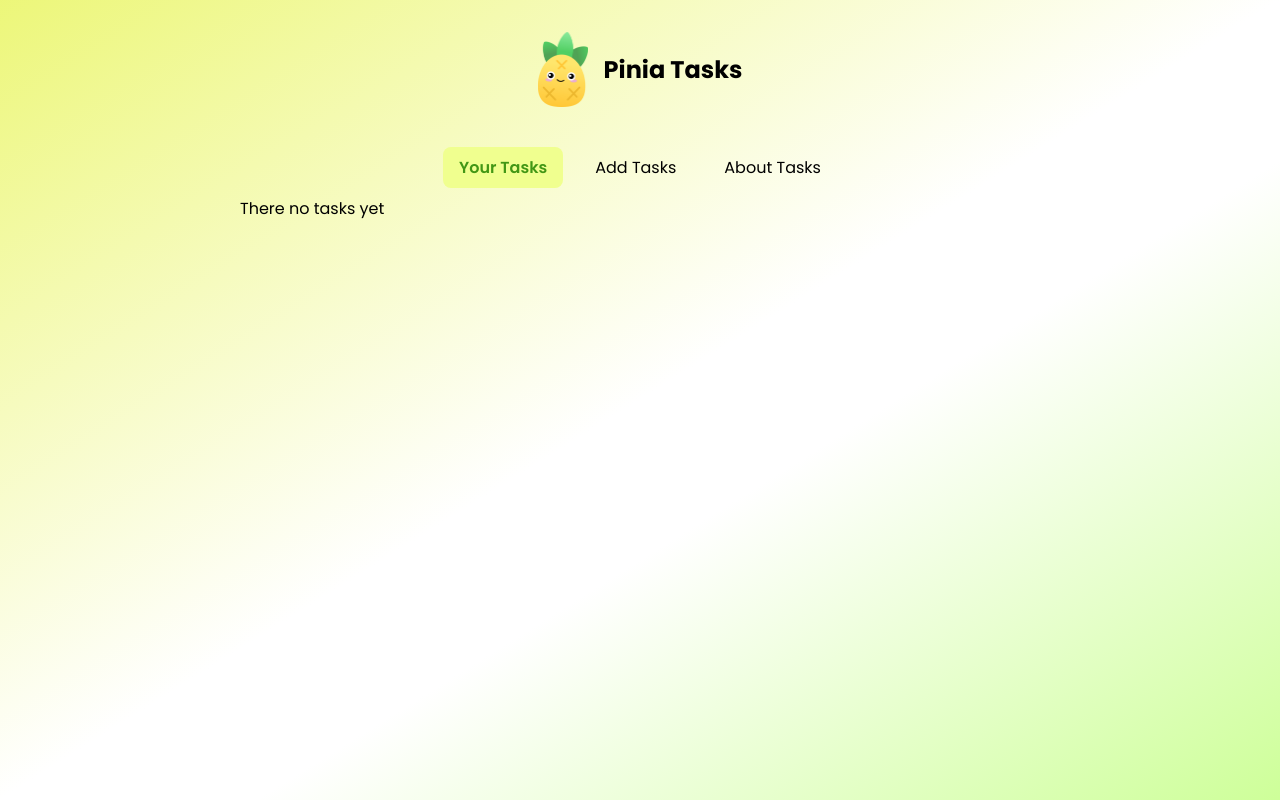
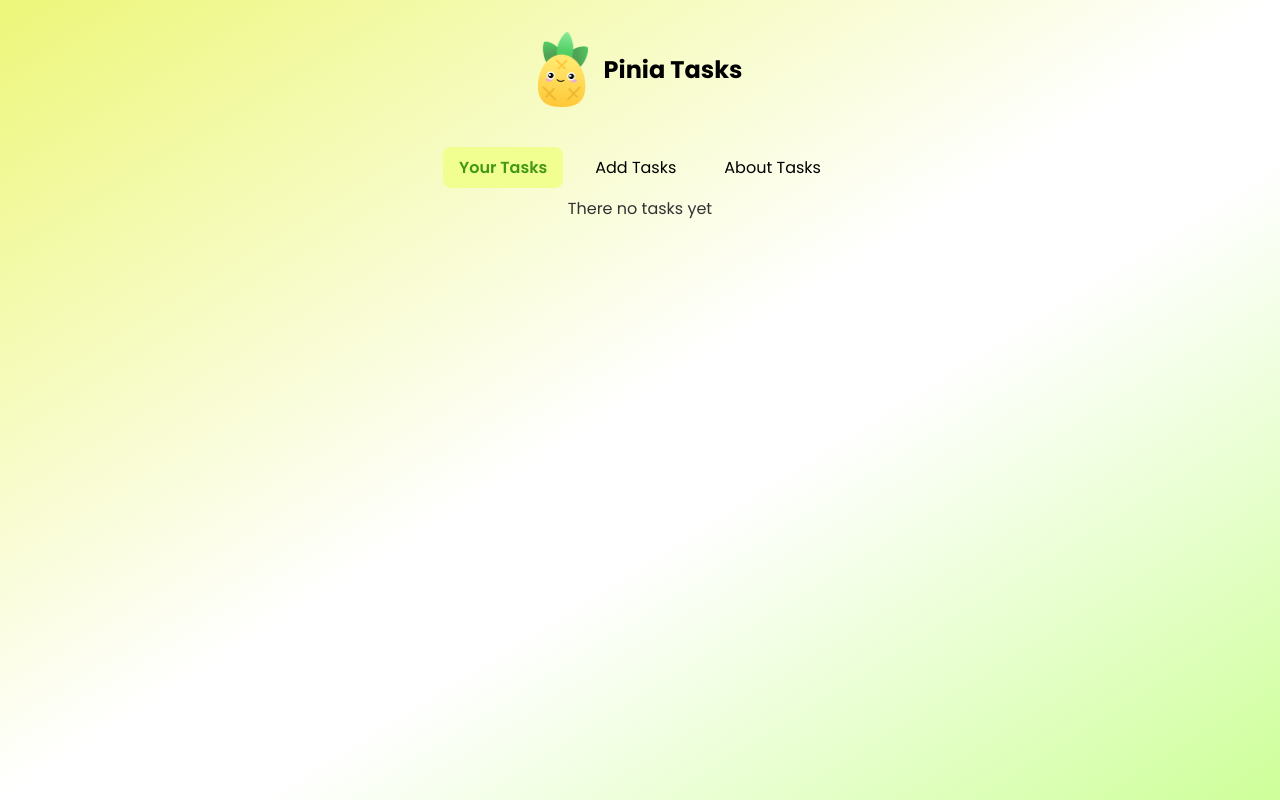
Before and after one commit to Trevor-143/piniaTasks, a Vue app: page / in a window 1280 px wide. Built offline with nearby package versions, Linux system fonts and the light colour scheme.

Commit message:
Update HomeView.vue

```diff
--- a/src/views/HomeView.vue
+++ b/src/views/HomeView.vue
@@ -90,6 +90,12 @@ button {
   right: 0;
   margin: 0.5rem;
 }
+p {
+  height: 300px;
+  width: 100%;
+  text-align: center;
+  color: #323232;
+}
 .done {
   background-color: rgba(55, 255, 0, 0.3);;
 }
```
